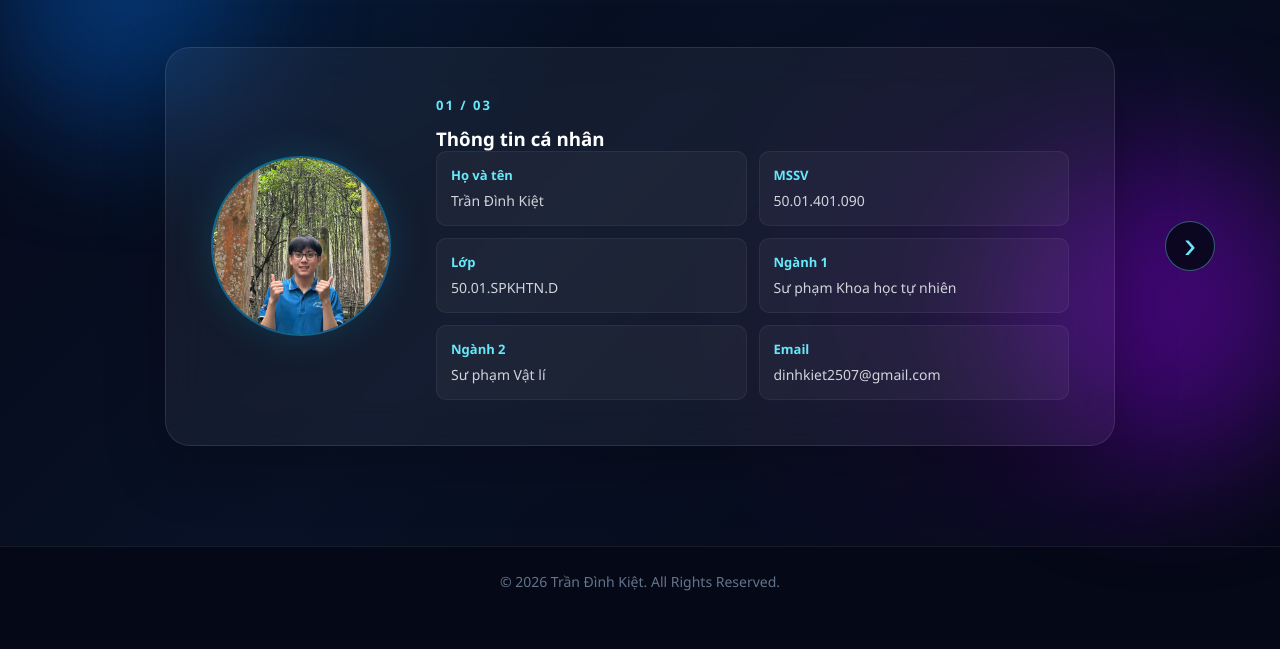
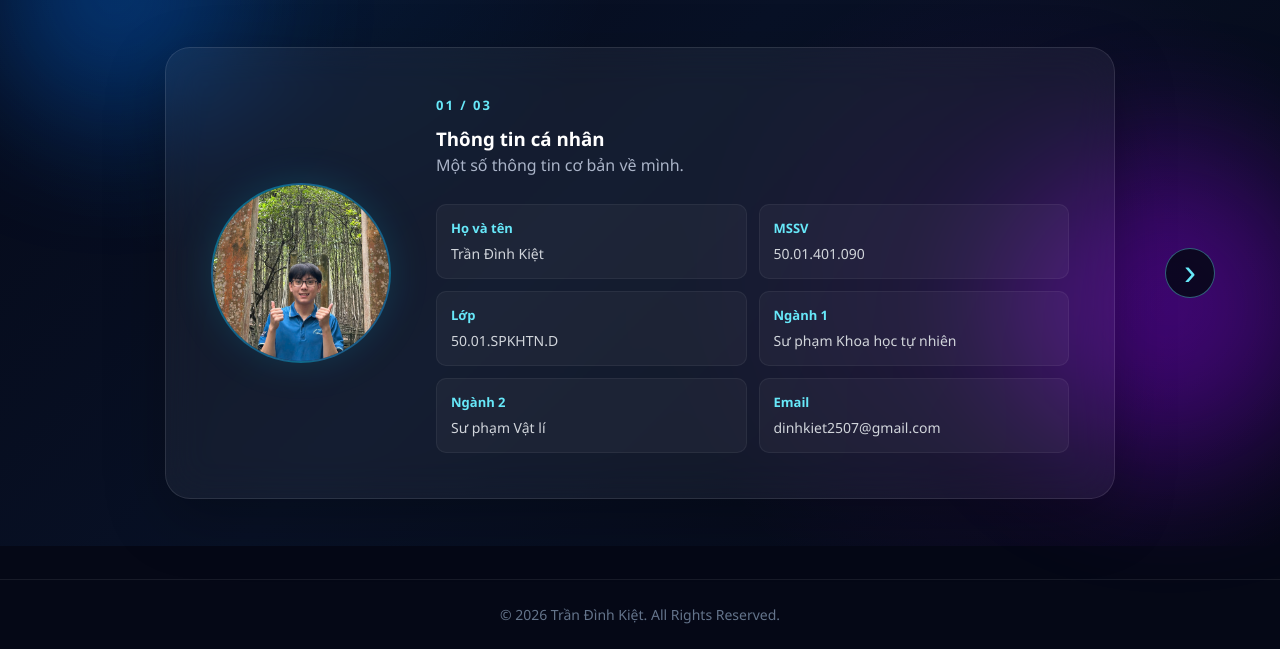
Before and after one commit to dinhkiet2507-del/ICT, a plain HTML site: page about.html in a window 1280 px wide. Shown: the part 254-903 px from the top of the page. Before the commit the page ends 870 px from the top, so only its background shows below. Drawn offline with Linux system fonts and the light colour scheme.

Commit message:
Update about.html

```diff
--- a/about.html
+++ b/about.html
@@ -94,6 +94,8 @@
                         <h3>
                             Thông tin cá nhân
                         </h3>
+                        <p>Một số thông tin cơ bản về mình.
+                            </p>
                         <div class="personal-info">
 
                             <div class="personal-item">
```
